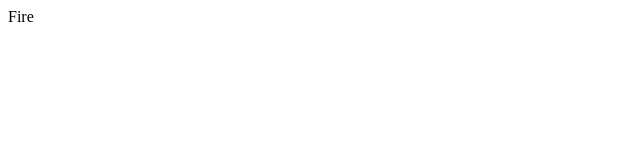
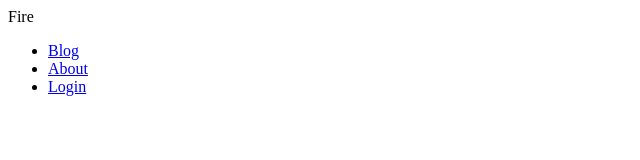
Before and after one commit to francojeferson/responsive-navbar, a plain HTML site: page index.html in a window 1280 px wide. Shown: the whole page, without its empty margins (0-640 px from the left). Drawn offline with Linux system fonts and the light colour scheme.

Commit message:
update(li,a): index.html

```diff
--- a/index.html
+++ b/index.html
@@ -10,7 +10,11 @@
   <body>
     <nav class="navbar">
       <div class="logo">Fire</div>
-      <ul class="nav-links-desktop"></ul>
+      <ul class="nav-links-desktop">
+        <li><a href="#">Blog</a></li>
+        <li><a href="#">About</a></li>
+        <li><a href="#">Login</a></li>
+      </ul>
     </nav>
   </body>
 </html>
```
